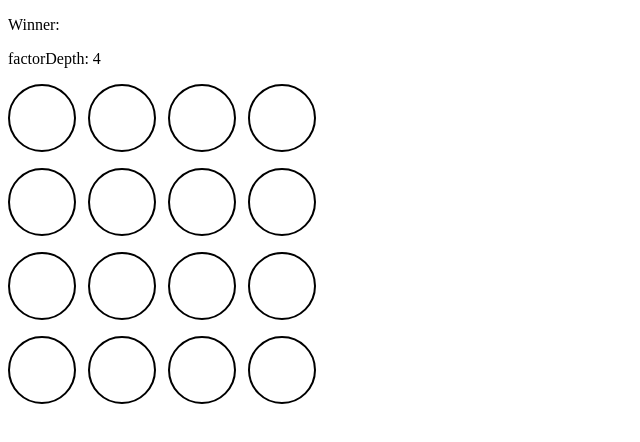
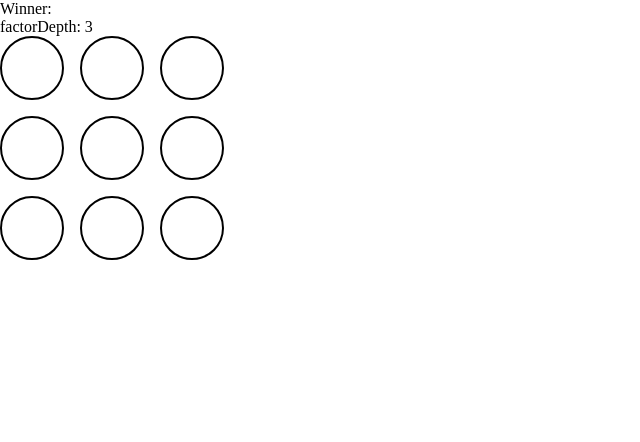
Before and after one commit to musicaldoofus/link-four, a React (Create React App) app: page / in a window 1280 px wide. Shown: the top 442 px of the page, without its empty margins (0-640 px from the left). Built offline with nearby package versions, Linux system fonts and the light colour scheme.

Commit message:
Stable <Modal> mechanism

```diff
--- a/src/App.css
+++ b/src/App.css
@@ -1 +1,20 @@
 /*App.css*/
+* {
+    box-sizing: border-box;
+}
+body, html {
+    height: 100vh;
+    width: 100%;
+    margin: 0;
+    padding: 0;
+}
+div#root, div.app, div#display {
+    height: inherit;
+}
+.app {
+    position: relative;
+    display: flex;
+}
+p {
+    margin: 0;
+}
--- a/src/App.js
+++ b/src/App.js
@@ -7,10 +7,10 @@ class App extends Component {
 	constructor() {
 		super();
 		this.state = {
-			factorDepth: 4,
+			factorDepth: 3,
 			winner: undefined
 		};
-		this.closeOutTime = 1500;
+		this.closeOutTime = 2500;
 		this.handleWinner = this.handleWinner.bind(this);
 	}
 
@@ -38,22 +38,20 @@ class App extends Component {
 				<div id="display">
 					<p>Winner: {this.state.winner}</p>
 					<p>factorDepth: {this.state.factorDepth}</p>
-				</div>
-				{this.state.winner ? (
-					<Modal
-						closeOut={this.closeOutTime}
-					>
-						<p>Winner!</p>
-						<p>{this.state.winner}</p>
-					</Modal>
-				) : (
+					{this.state.winner && (
+						<Modal
+							closeOutTime={this.closeOutTime}
+						>
+							<p>Winner!</p>
+							<p>{this.state.winner}</p>
+						</Modal>
+					)}
 					<GameBoard
 						isClosed={this.state.winner !== undefined}
 						factorDepth={this.state.factorDepth}
 						handleWinner={this.handleWinner}
 					/>
-				)
-				}
+				</div>
 			</div>
 		);
 	}
--- a/src/components/Modal/Modal.css
+++ b/src/components/Modal/Modal.css
@@ -1 +1,26 @@
 /*Modal.css*/
+.modal-container {
+    position: absolute;
+    height: 100%;
+    width: 100%;
+    margin: 0;
+    padding: 0;
+    background-color: rgba(0, 0, 0, 0.4);
+    top: 0;
+    left: 0;
+    z-index: 1000;
+    transition: opacity ease 0.4s;
+    opacity: 0;
+}
+.modal-container.open {
+    opacity: 1;
+}
+.modal-container.closed {
+    opacity: 0;
+}
+.modal {
+    position: absolute;
+    top: 50%;
+    left: 50%;
+    transform: translateX(50%);
+}
--- a/src/components/Modal/index.js
+++ b/src/components/Modal/index.js
@@ -5,20 +5,33 @@ class Modal extends Component {
     constructor(props) {
         super(props);
         this.state = {
-            isClosed: false
-        }
+            containerClassNames: ''
+        };
+        this.transitionTime = 400; //find a way to clean up - duplicate value in stylesheet
     }
 
     componentDidMount() {
+        /*
+        fade in modal container by adding a class after 100ms
+        declare callback for setState: set class to closed
+        */
+        const closeModal = () => {
+            return window.setTimeout(() => this.setState({
+                containerClassNames: 'closed'
+            }), this.props.closeOutTime - this.transitionTime)
+        }
         window.setTimeout(() => this.setState({
-            isClosed: true
-        }), this.props.closeOutTime);
+            containerClassNames: 'open'
+        }, closeModal)
+        , 50);
     }
 
     render() {
         return (
-            <div className="modal">
-                {this.props.children}
+            <div className={`modal-container${this.state.containerClassNames !== '' ? ' ' + this.state.containerClassNames : ''}`}>
+                <div className="modal">
+                    {this.props.children}
+                </div>
             </div>
         )
     }
```
